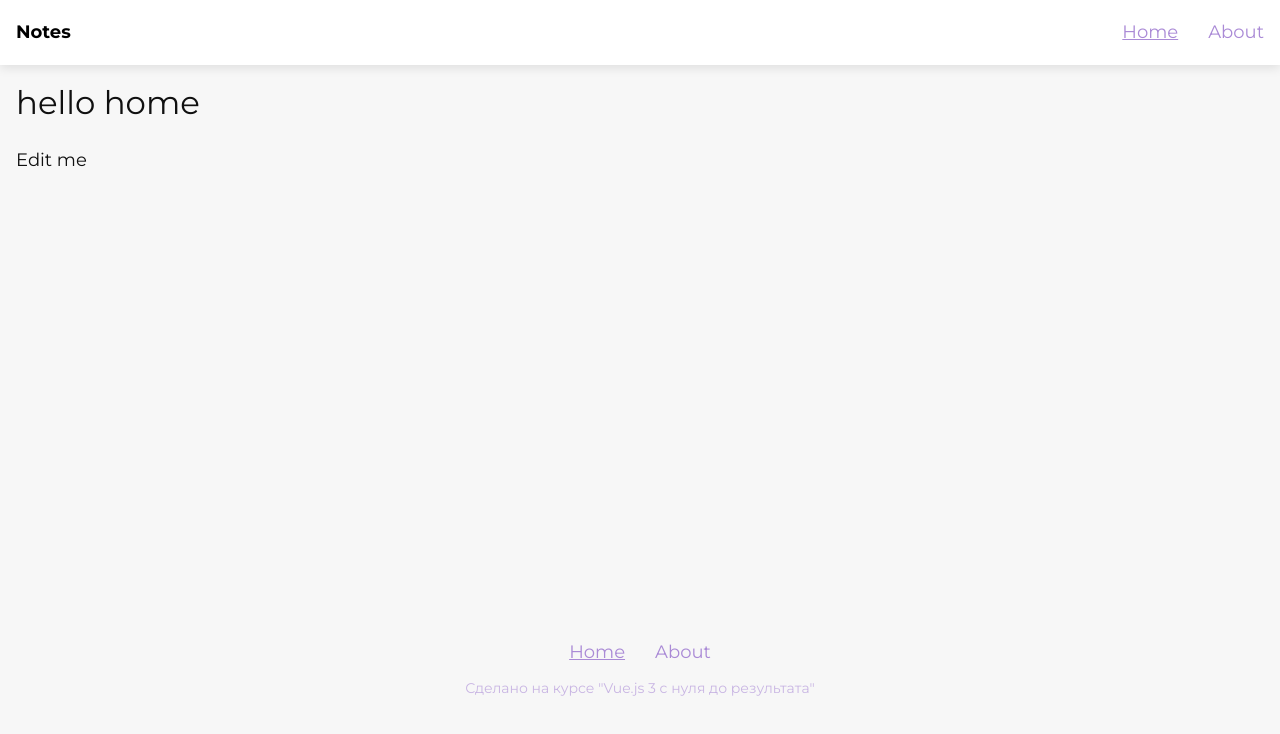
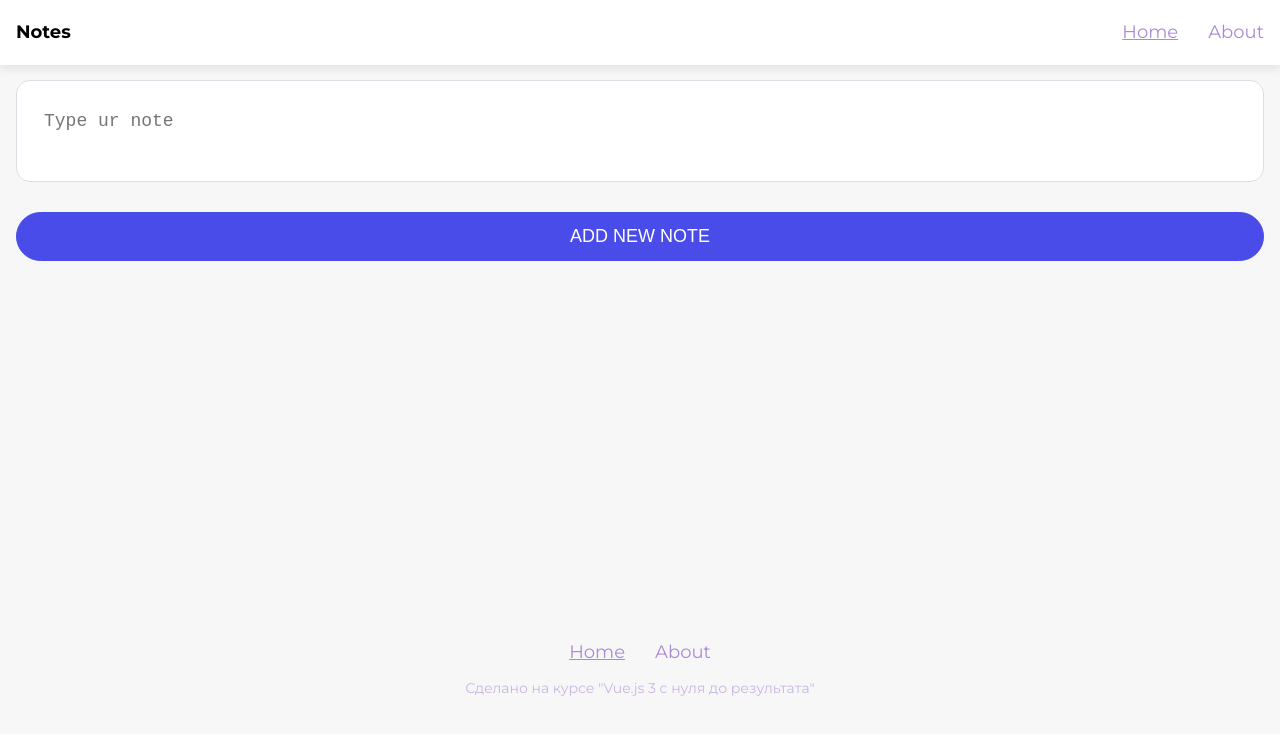
Before and after one commit to OksanaKulakova/tocode-notes, a Vue app: page / in a window 1280 px wide. Shown: the top 734 px of the page. Built offline with nearby package versions, Linux system fonts and the light colour scheme.

Commit message:
added form component

```diff
--- a/src/assets/scss/common/controls.scss
+++ b/src/assets/scss/common/controls.scss
@@ -12,6 +12,7 @@
 textarea {
   padding: 30px 27px;
   border-radius: 14px;
+  margin-bottom: 30px;
 }
 input, textarea {
   width: 100%;
--- /dev/null
+++ b/src/components/Notes/Form.vue
@@ -0,0 +1,29 @@
+<template>
+  <form class="note-form" @submit.prevent="onSubmit">
+    <textarea required v-model="value" placeholder="Type ur note" />
+    <button class="btn btnPrimary" type="submit">Add new note</button>
+  </form>
+</template>
+
+<script>
+export default {
+  data() {
+    return {
+      value: ''
+    }
+  },
+  methods: {
+    onSubmit() {
+      console.log(this.value)
+    }
+  }
+}
+</script>
+
+<style lang="scss">
+.note-form {
+  display: flex;
+  flex-direction: column;
+  justify-content: center;
+}
+</style>
--- a/src/pages/home.vue
+++ b/src/pages/home.vue
@@ -1,6 +1,12 @@
 <template>
   <div class="md-body">
-    <h1>hello home</h1>
-    <p>Edit me</p>
+    <From />
   </div>
 </template>
+
+<script>
+import From from '@/components/Notes/Form.vue'
+export default {
+  components: { From }
+}
+</script>
```
Also changed, not shown: prettier.config.js (added, +8 -0 lines), 2 other files (tests, documents, lock files or other folders).
